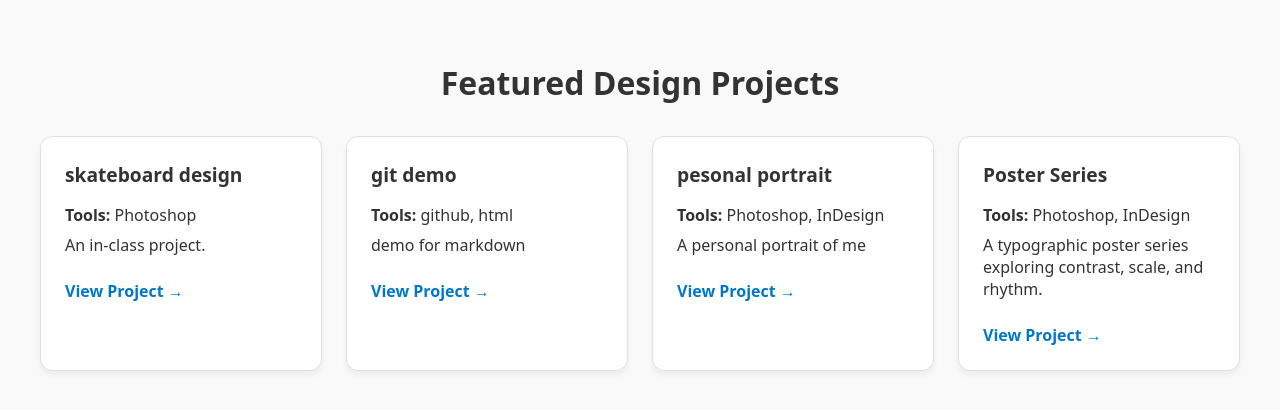
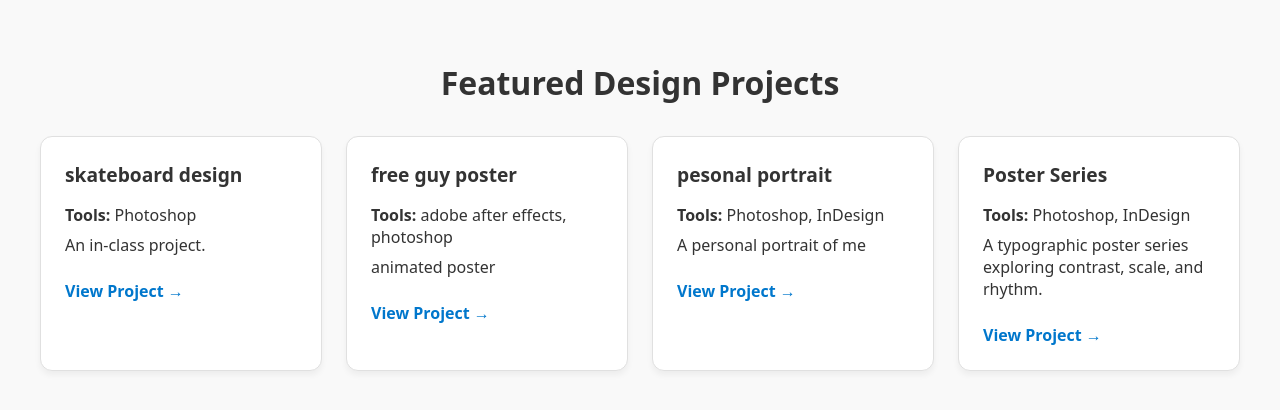
Before and after one commit to winters0505/MyPortfolio, a Jekyll site: the page built from design.html, in a window 1280 px wide. Shown: the top 410 px of the page. Built offline with Jekyll 4.4.1, drawn with Linux system fonts in a browser that asks for light colours.

Commit message:
Update demo.md

```diff
--- a/_design/demo.md
+++ b/_design/demo.md
@@ -1,7 +1,7 @@
 ---
-title: "git demo"
-tools: [github, html]
-description: "demo for markdown"
+title: "free guy poster"
+tools: [adobe after effects, photoshop]
+description: "animated poster"
 layout:
 permalink:
 ---
```
